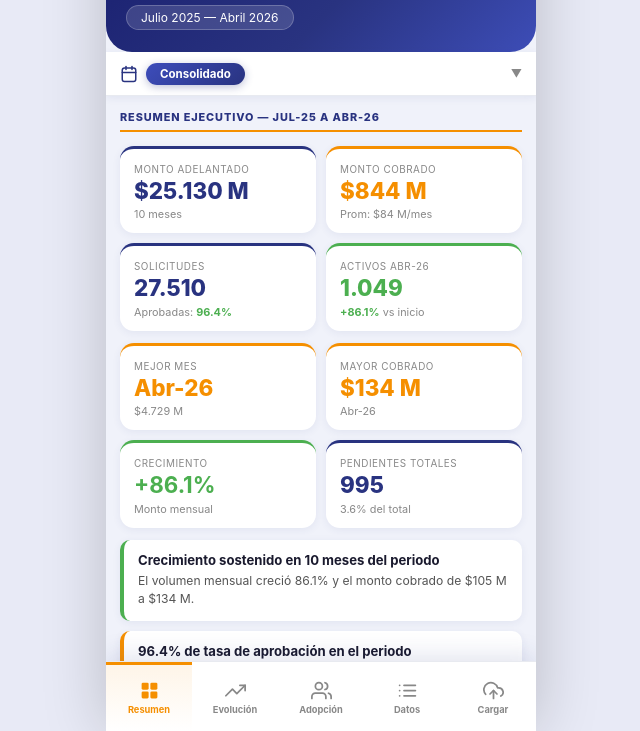
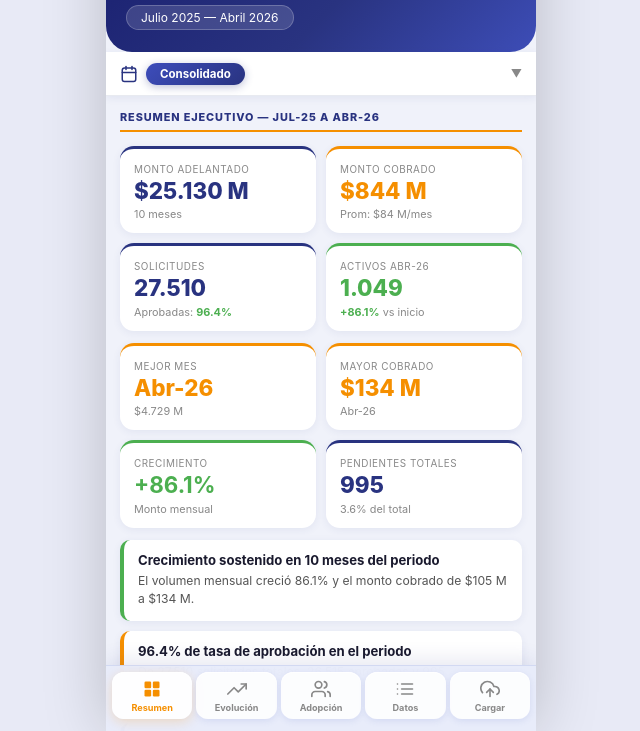
Before and after one commit to dambarrionuevo-dot/Cobra-Ya, a plain HTML site: page cobra_ya_app.html in a window 1280 px wide. Shown: the part 69-800 px from the top of the page, without its empty margins (319-959 px from the left). Drawn offline with nearby package versions, Linux system fonts and the light colour scheme.

Commit message:
Mejora visual de barra de navegación inferior
Botones con fondo blanco elevado, sombra y borde redondeado
(igual al estilo de la app de Resultados).

Co-Authored-By: Claude Sonnet 4.6 <noreply@anthropic.com>

```diff
--- a/cobra_ya_app.html
+++ b/cobra_ya_app.html
@@ -40,14 +40,14 @@ body{font-family:-apple-system,BlinkMacSystemFont,'Segoe UI',Arial,sans-serif;co
 .cmp-bar{background:#e8ecf8;padding:6px 14px;font-size:.72rem;color:var(--az);border-bottom:2px solid #c5cde8;display:none;font-weight:600}
 
 /* SCROLL */
-.content{flex:1;overflow-y:auto;-webkit-overflow-scrolling:touch;padding:14px 14px calc(84px + env(safe-area-inset-bottom,0px))}
+.content{flex:1;overflow-y:auto;-webkit-overflow-scrolling:touch;padding:14px 14px calc(80px + env(safe-area-inset-bottom,0px))}
 
 /* NAV */
-.bottom-nav{position:absolute;bottom:0;left:0;right:0;height:calc(70px + env(safe-area-inset-bottom,0px));background:#fff;border-top:1px solid var(--bd);display:flex;box-shadow:0 -6px 24px rgba(41,51,128,.13);z-index:100;padding-bottom:env(safe-area-inset-bottom,0px)}
-.ni{flex:1;display:flex;flex-direction:column;align-items:center;justify-content:center;gap:3px;cursor:pointer;padding:8px 4px 10px;border:none;background:transparent;color:var(--mu);font-size:.58rem;font-weight:700;border-top:3px solid transparent;transition:color .15s,border-top-color .15s,background .1s,transform .08s;font-family:inherit;border-radius:0}
-.ni:active{transform:scale(.91);background:rgba(41,51,128,.06)}
-.ni.on{color:var(--na);border-top-color:var(--na);background:linear-gradient(180deg,rgba(245,143,0,.09) 0%,transparent 100%)}
-.ni svg{width:21px;height:21px}
+.bottom-nav{position:absolute;bottom:0;left:0;right:0;background:rgba(232,236,250,.97);backdrop-filter:blur(16px);-webkit-backdrop-filter:blur(16px);border-top:1px solid rgba(190,200,235,.5);display:flex;box-shadow:0 -4px 20px rgba(41,51,128,.12);z-index:100;padding:6px 4px 0;padding-bottom:calc(8px + env(safe-area-inset-bottom,0px))}
+.ni{flex:1;display:flex;flex-direction:column;align-items:center;justify-content:center;gap:3px;cursor:pointer;padding:7px 4px 6px;border:none;background:rgba(255,255,255,.88);border-radius:12px;box-shadow:0 2px 6px rgba(100,120,200,.16),inset 0 1px 0 rgba(255,255,255,.95);color:var(--mu);font-size:.57rem;font-weight:700;transition:all .12s ease;font-family:inherit;margin:0 2px 4px}
+.ni:active{transform:translateY(1px);box-shadow:0 1px 3px rgba(100,120,200,.1),inset 0 2px 5px rgba(41,51,128,.1)}
+.ni.on{color:var(--na);background:rgba(255,255,255,.98);box-shadow:0 3px 12px rgba(245,143,0,.22),inset 0 1px 0 #fff}
+.ni svg{width:20px;height:20px}
 
 /* TABS */
 .tab-content{display:none}.tab-content.active{display:block}
```
